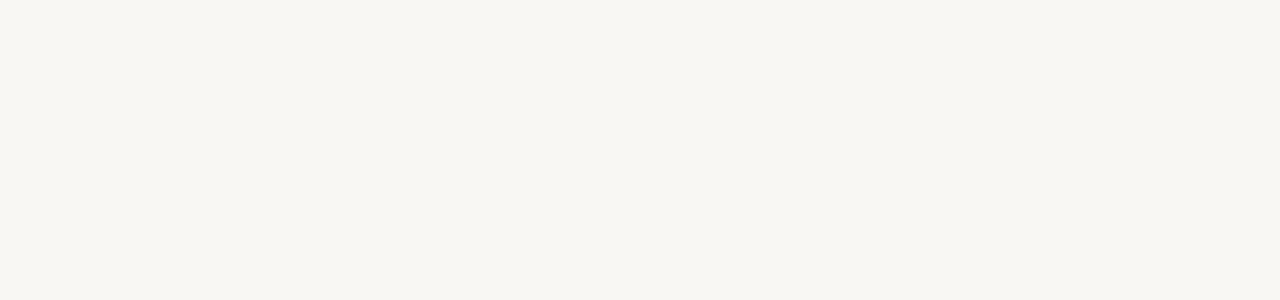
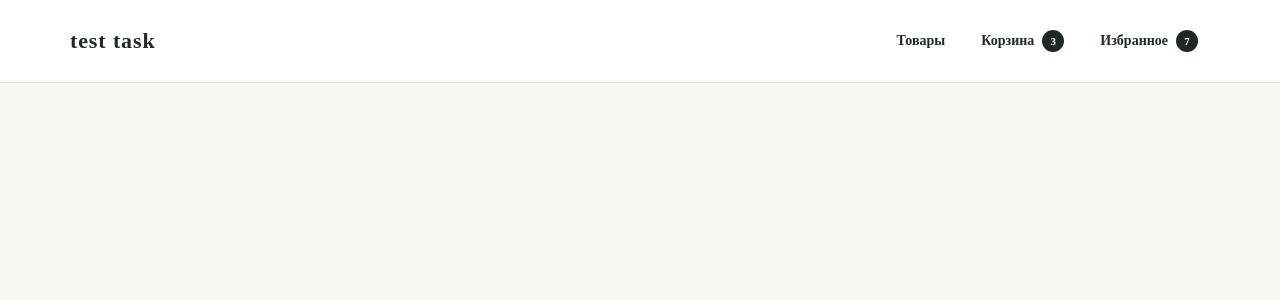
Before and after one commit to pkboyar29/test_task, a Next.js app: page /favorites in a window 1280 px wide. Shown: the top 300 px of the page. Built offline with nearby package versions, Linux system fonts and the light colour scheme.

Commit message:
feat: create header

```diff
--- a/api/products.ts
+++ b/api/products.ts
@@ -1,5 +1,6 @@
 import { IProduct } from '@/types/IProduct';
 
+// TODO: вынести в .env
 const PRODUCT_API_URL = 'https://maxifoxy-testfront-96b4.twc1.net/api/products';
 
 export async function fetchProducts(): Promise<IProduct[]> {
--- a/app/layout.tsx
+++ b/app/layout.tsx
@@ -1,6 +1,7 @@
 import type { Metadata } from 'next';
 import '../globals.scss';
 import StoreProvider from '@/components/StoreProvider';
+import Header from '@/components/Header/Header';
 
 export const metadata: Metadata = {
   title: 'Create Next App',
@@ -11,7 +12,10 @@ export default function RootLayout({ children }: LayoutProps<'/'>) {
   return (
     <html lang="en">
       <body>
-        <StoreProvider>{children}</StoreProvider>
+        <StoreProvider>
+          <Header />
+          {children}
+        </StoreProvider>
       </body>
     </html>
   );
--- a/app/page.module.scss
+++ b/app/page.module.scss
@@ -3,7 +3,8 @@
 }
 
 .main {
-  width: min(1180px, calc(100% - 40px));
+  width: 100%;
+  max-width: 1180px;
   margin: 0 auto;
   padding: 72px 0 90px;
 }
--- /dev/null
+++ b/components/Header/Header.module.scss
@@ -0,0 +1,103 @@
+@use '../../variables.scss' as v;
+
+.header {
+  background: #fff;
+  border-bottom: 1px solid v.$color-border;
+  position: sticky;
+  top: 0;
+  z-index: 1000;
+
+  &__inner {
+    display: flex;
+    align-items: center;
+    justify-content: space-between;
+    width: 100%;
+    max-width: 1180px;
+    min-height: 68px;
+    padding: 0 16px;
+    margin: 0 auto;
+  }
+
+  &__logo {
+    color: v.$color-black;
+    font-size: 22px;
+    font-weight: 700;
+    letter-spacing: 0.04em;
+    text-transform: lowercase;
+    transition: opacity 150ms ease;
+
+    &:hover {
+      opacity: 0.8;
+    }
+  }
+
+  &__nav {
+    display: none;
+    position: absolute;
+    top: 100%;
+    left: 0;
+    right: 0;
+    padding: 8px;
+    background: #fff;
+    border: 1px solid v.$color-border;
+    box-shadow: 0 12px 24px rgb(30 41 37 / 8%);
+  }
+
+  &__navOpen {
+    display: block;
+  }
+
+  &__list {
+    display: flex;
+    flex-direction: column;
+    align-items: stretch;
+    gap: 4px;
+  }
+
+  &__burger {
+    display: flex;
+    flex-direction: column;
+    justify-content: center;
+    align-items: center;
+    gap: 3.5px;
+    width: 40px;
+    height: 40px;
+    border: 1px solid v.$color-border;
+    border-radius: 50%;
+
+    span {
+      width: 17px;
+      height: 2px;
+      flex-shrink: 0;
+      background: v.$color-black;
+    }
+  }
+}
+
+@media (min-width: v.$md) {
+  .header {
+    &__inner {
+      min-height: 82px;
+      padding: 0 20px;
+    }
+
+    &__burger {
+      display: none;
+    }
+
+    &__nav,
+    &__navOpen {
+      display: flex;
+      position: static;
+      padding: 0;
+      border: 0;
+      box-shadow: none;
+    }
+
+    &__list {
+      flex-direction: row;
+      align-items: center;
+      gap: 12px;
+    }
+  }
+}
--- /dev/null
+++ b/components/Header/Header.tsx
@@ -0,0 +1,46 @@
+'use client';
+
+import { useState } from 'react';
+import Link from 'next/link';
+import NavItem from '../NavItem/NavItem';
+import styles from './Header.module.scss';
+
+export default function Header() {
+  const [isMenuOpen, setIsMenuOpen] = useState(false);
+
+  return (
+    <header className={styles.header}>
+      <div className={styles.header__inner}>
+        <Link href="/" className={styles.header__logo} aria-label="test task">
+          test task
+        </Link>
+
+        <button
+          className={styles.header__burger}
+          type="button"
+          aria-expanded={isMenuOpen}
+          aria-controls="main-navigation"
+          aria-label={isMenuOpen ? 'Закрыть меню' : 'Открыть меню'}
+          onClick={() => setIsMenuOpen((isOpen) => !isOpen)}
+        >
+          <span />
+          <span />
+          <span />
+        </button>
+
+        <nav
+          id="main-navigation"
+          className={`${styles.header__nav} ${isMenuOpen ? styles.header__navOpen : ''}`}
+          aria-label="Главная навигация"
+          onClick={() => setIsMenuOpen(false)}
+        >
+          <ul className={styles.header__list}>
+            <NavItem href="/" label="Товары" />
+            <NavItem href="/cart" label="Корзина" count={3} />
+            <NavItem href="/favorites" label="Избранное" count={7} />
+          </ul>
+        </nav>
+      </div>
+    </header>
+  );
+}
--- /dev/null
+++ b/components/NavItem/NavItem.module.scss
@@ -0,0 +1,43 @@
+@use '../../variables.scss' as v;
+
+.navItem {
+  display: flex;
+  align-items: center;
+
+  &__link {
+    height: 40px;
+    display: inline-flex;
+    align-items: center;
+    gap: 8px;
+    padding: 10px 12px;
+    border-radius: 999px;
+    color: v.$color-black;
+    font-size: 14px;
+    font-weight: 600;
+    transition:
+      background 150ms ease,
+      color 150ms ease,
+      transform 150ms ease;
+
+    &:hover {
+      background: #f4f1e9;
+      color: v.$color-accent;
+      transform: translateY(-1px);
+    }
+  }
+
+  &__count {
+    display: inline-flex;
+    align-items: center;
+    justify-content: center;
+    min-width: 22px;
+    height: 22px;
+    padding: 0 6px;
+    border-radius: 999px;
+    background: v.$color-black;
+    color: #fff;
+    font-size: 11px;
+    font-weight: 700;
+    line-height: 1;
+  }
+}
--- /dev/null
+++ b/components/NavItem/NavItem.tsx
@@ -0,0 +1,21 @@
+import Link from 'next/link';
+import styles from './NavItem.module.scss';
+
+interface NavItemProps {
+  href: string;
+  label: string;
+  count?: number;
+}
+
+export default function NavItem({ href, label, count }: NavItemProps) {
+  return (
+    <li className={styles.navItem}>
+      <Link href={href} className={styles.navItem__link}>
+        <span>{label}</span>
+        {typeof count !== 'undefined' ? (
+          <span className={styles.navItem__count}>{count}</span>
+        ) : null}
+      </Link>
+    </li>
+  );
+}
--- a/globals.scss
+++ b/globals.scss
@@ -38,7 +38,6 @@ aside {
 
 html,
 body {
-  height: 100%;
   width: 100%;
   font-size: 100%;
   line-height: 1;
--- a/variables.scss
+++ b/variables.scss
@@ -1,2 +1,10 @@
 // variables
 $color-background: #f8f7f3;
+$color-border: #e7e4de;
+$color-black: #1e2925;
+$color-accent: #dd5c4c;
+
+$sm: 576px; // small
+$md: 768px; // medium
+$lg: 992px; // large
+$xl: 1200px; // extra large
```
Also changed, not shown: components/ProductCard/ProductCard.module.scss (+6 -5 lines).
